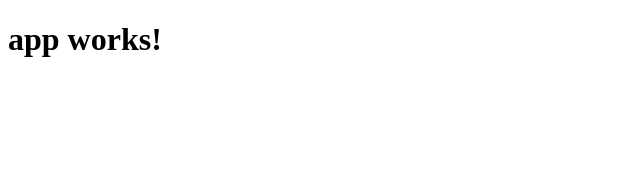
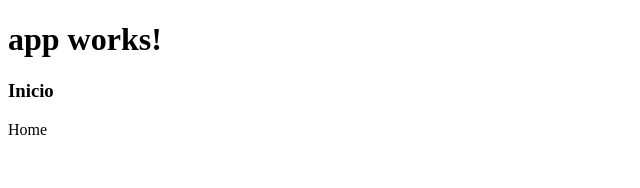
Before and after one commit to albertik97/wikihackathon2018, an Angular app in the folder weelink/: page / in a window 1280 px wide. Shown: the top 188 px of the page, without its empty margins (0-640 px from the left). Built offline with nearby package versions, Linux system fonts and the light colour scheme.

Commit message:
Home creado

```diff
--- a/weelink/src/app/app.component.html
+++ b/weelink/src/app/app.component.html
@@ -1,3 +1,5 @@
 <h1>
   {{title}}
 </h1>
+
+<home></home>
--- a/weelink/src/app/app.module.ts
+++ b/weelink/src/app/app.module.ts
@@ -4,10 +4,13 @@ import { FormsModule } from '@angular/forms';
 import { HttpModule } from '@angular/http';
 
 import { AppComponent } from './app.component';
+import  { HomeComponent } from '../home/home.component';
+
 
 @NgModule({
   declarations: [
-    AppComponent
+    AppComponent,
+    HomeComponent
   ],
   imports: [
     BrowserModule,
--- /dev/null
+++ b/weelink/src/home/home.component.html
@@ -0,0 +1,2 @@
+<h3>Inicio</h3>
+{{titulo}}
--- /dev/null
+++ b/weelink/src/home/home.component.ts
@@ -0,0 +1,11 @@
+import {Component} from '@angular/core';
+//import {Location} from '../services/location.sercive';
+
+@Component({
+	selector:'home',
+	templateUrl:'./home.component.html'
+})
+
+export class HomeComponent{
+	public titulo = "Home";
+}
```
Also changed, not shown: weelink/src/services/location.sercive.ts (added, +31 -0 lines).
